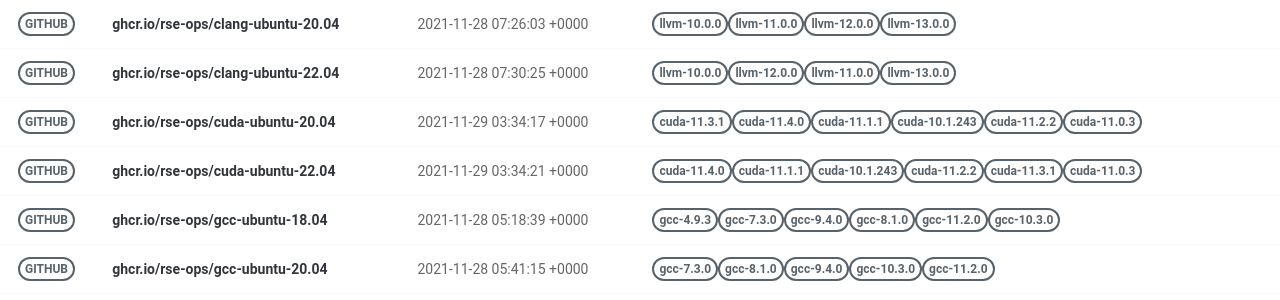
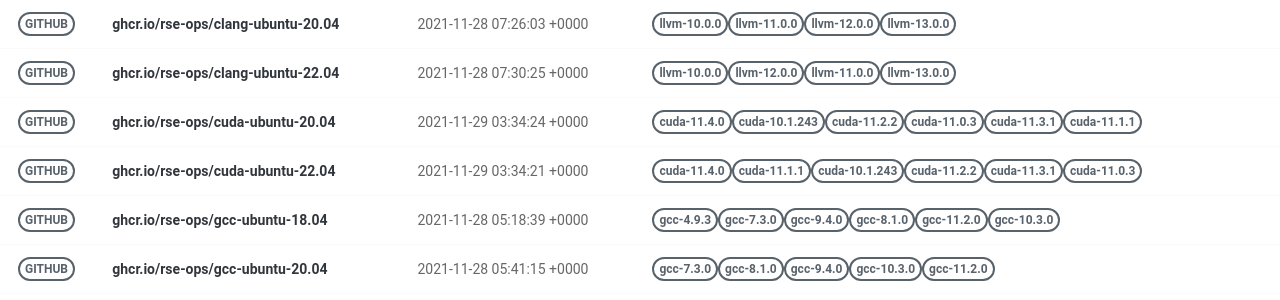
Before and after one commit to rse-ops/docker-images, a Jekyll site: the page built from pages/index.md, in a window 1280 px wide. Shown: the part 179-479 px from the top of the page. Built offline with Jekyll 4.4.1, drawn with Linux system fonts in a browser that asks for light colours; nearby versions of some CDN libraries; part of the change alters nothing that is shown.

Commit message:
Automated push to update library 2021-11-29

```diff
--- a/_library/ghcr.io-rse-ops-cuda-ubuntu-20.04.md
+++ b/_library/ghcr.io-rse-ops-cuda-ubuntu-20.04.md
@@ -1,20 +1,14 @@
 ---
 layout: container
 name: ghcr.io/rse-ops/cuda-ubuntu-20.04
-updated_at: 2021-11-29 03:34:17.138959
+updated_at: 2021-11-29 03:34:24.036064
 
 
 container_url: https://github.com/orgs/rse-ops/packages/container/package/cuda-ubuntu-20.04
 versions:
- - tag: cuda-11.3.1
-   dockerfile: https://github.com/rse-ops/docker-images/blob/main/ubuntu/cuda/Dockerfile
-   manifest: https://crane.ggcr.dev/manifest/ghcr.io/rse-ops/cuda-ubuntu-20.04:cuda-11.3.1
  - tag: cuda-11.4.0
    dockerfile: https://github.com/rse-ops/docker-images/blob/main/ubuntu/cuda/Dockerfile
    manifest: https://crane.ggcr.dev/manifest/ghcr.io/rse-ops/cuda-ubuntu-20.04:cuda-11.4.0
- - tag: cuda-11.1.1
-   dockerfile: https://github.com/rse-ops/docker-images/blob/main/ubuntu/cuda/Dockerfile
-   manifest: https://crane.ggcr.dev/manifest/ghcr.io/rse-ops/cuda-ubuntu-20.04:cuda-11.1.1
  - tag: cuda-10.1.243
    dockerfile: https://github.com/rse-ops/docker-images/blob/main/ubuntu/cuda/Dockerfile
    manifest: https://crane.ggcr.dev/manifest/ghcr.io/rse-ops/cuda-ubuntu-20.04:cuda-10.1.243
@@ -24,5 +18,11 @@ versions:
  - tag: cuda-11.0.3
    dockerfile: https://github.com/rse-ops/docker-images/blob/main/ubuntu/cuda/Dockerfile
    manifest: https://crane.ggcr.dev/manifest/ghcr.io/rse-ops/cuda-ubuntu-20.04:cuda-11.0.3
+ - tag: cuda-11.3.1
+   dockerfile: https://github.com/rse-ops/docker-images/blob/main/ubuntu/cuda/Dockerfile
+   manifest: https://crane.ggcr.dev/manifest/ghcr.io/rse-ops/cuda-ubuntu-20.04:cuda-11.3.1
+ - tag: cuda-11.1.1
+   dockerfile: https://github.com/rse-ops/docker-images/blob/main/ubuntu/cuda/Dockerfile
+   manifest: https://crane.ggcr.dev/manifest/ghcr.io/rse-ops/cuda-ubuntu-20.04:cuda-11.1.1
 
 ---
```
